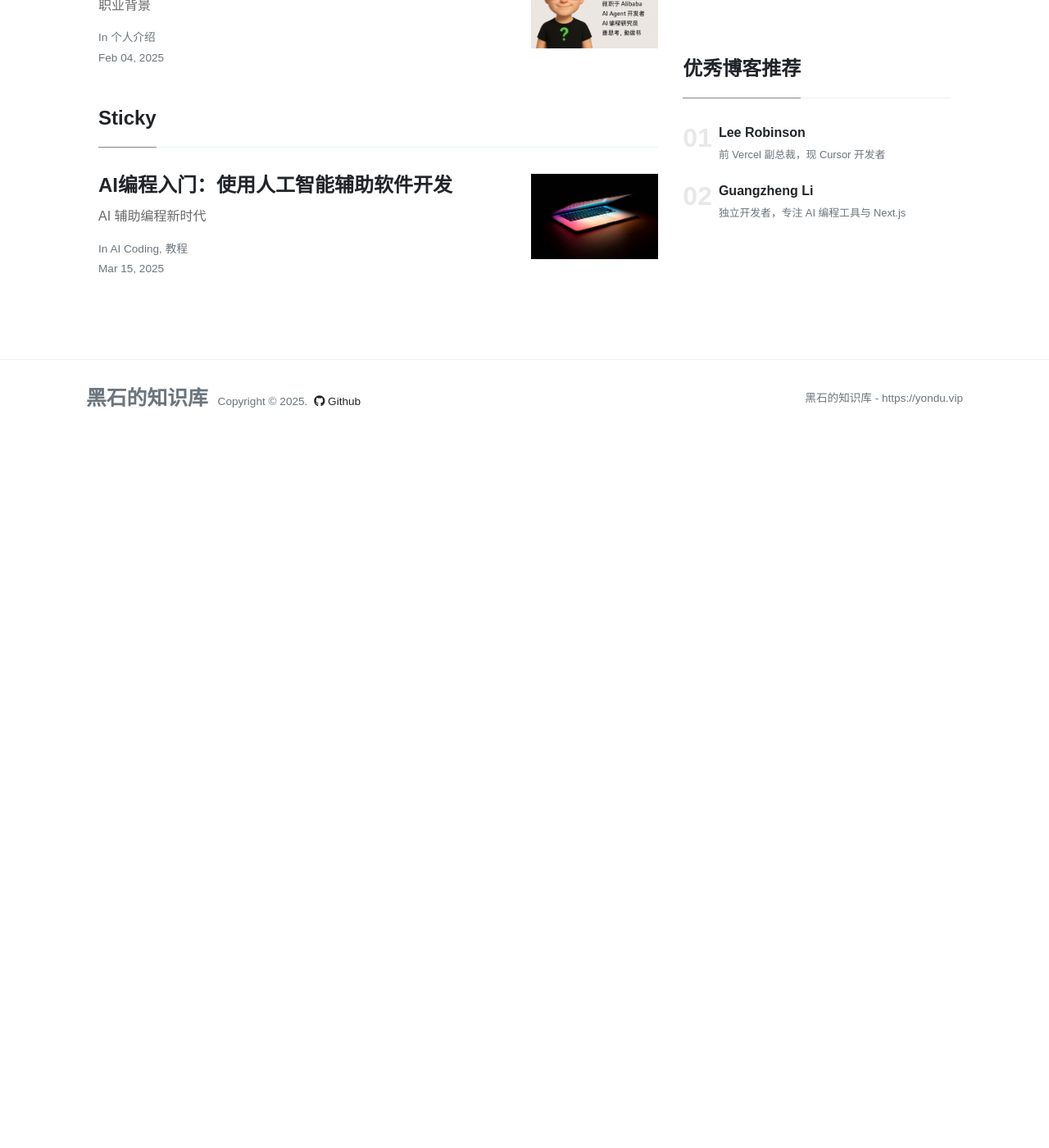
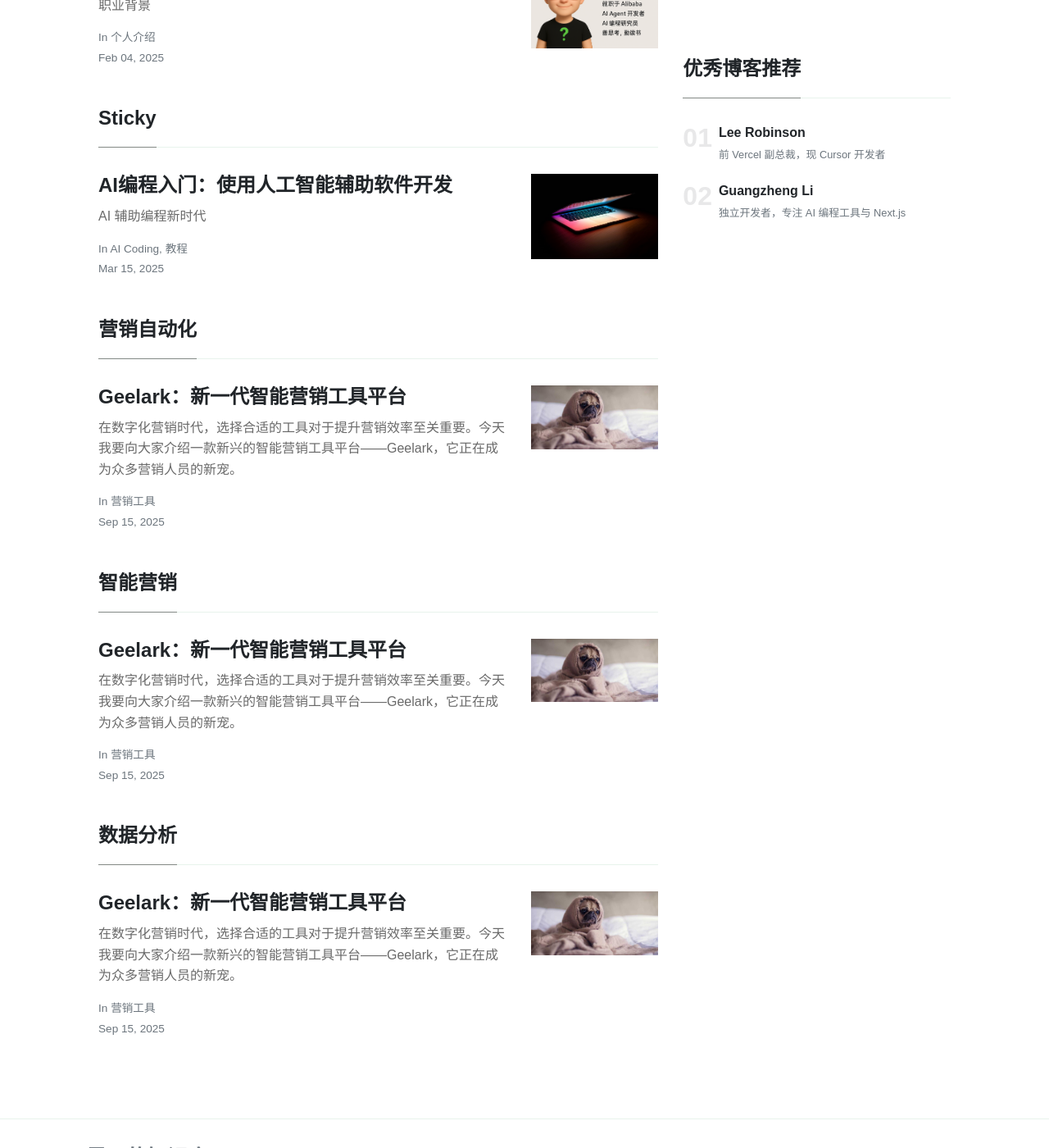
Before and after one commit to blackstoneblackstone/blackstoneblackstone.github.io, a Jekyll site: the page built from _pages/tags.html, in a window 1280 px wide and 1400 px high, scrolled down 270 px. Shown: the whole window at 82% size. Built offline with Jekyll 4.4.1, drawn with Linux system fonts in a browser that asks for light colours; nearby versions of some CDN libraries; a style sheet for code colours, icons or effects is not loaded; before the commit the page ends 900 px from its top, so only the background shows below that.

Commit message:
✨ feat: 新增营销工具页面，更新导航菜单以包含营销工具链接，优化侧边栏和文章布局，提升用户体验和内容可访问性。同时，删除关于页面和隐私政策页面，简化网站结构。

````diff
--- a/CLAUDE.md
+++ b/CLAUDE.md
@@ -5,6 +5,8 @@
 ## 项目概述
 
 这是一个基于 Jekyll 的静态网站，使用了 Mundana 主题，主要用于分享知识和经验。网站内容以博客文章形式组织，支持分类和标签功能。
+
+网站专注于AI编程、全栈开发、技术分享，特别关注AI开发工具和独立开发相关内容。
 
 ## 常用命令
 
@@ -34,15 +36,20 @@
 - `_config.yml` - Jekyll 配置文件
 
 ### 主要组件
-1. **首页** (`index.html`) - 显示最新文章列表
-2. **AI 开发工具页面** (`_pages/ai-coding-tools.html`) - 专门展示 AI 开发工具的分类页面
-3. **文章系统** - 使用 Markdown 编写，支持分类和标签
-4. **导航菜单** - 在 `_includes/menu-header.html` 中定义
+1. **首页** (`index.html`) - 显示最新文章列表，包含个人介绍区域和"Buy Me A Coffee"按钮
+2. **AI 开发工具页面** (`_pages/ai-coding-tools.html`) - 专门展示 AI 开发工具的分类页面，按子分类组织工具
+3. **独立开发页面** (`_pages/indie-dev.html`) - 专为独立开发者准备的工具和项目资源
+4. **营销工具页面** (`_pages/marketing-tools.html`) - 营销相关工具页面
+5. **课程页面** (`_pages/course.html`) - 课程相关内容页面
+6. **文章系统** - 使用 Markdown 编写，支持分类和标签，具有图片查看器功能
+7. **导航菜单** - 在 `_includes/menu-header.html` 中定义
 
 ### 主题和样式
 - 使用 Bootstrap 4 框架
 - 自定义样式在 `assets/css/custom.css` 中
 - 响应式设计，支持移动端浏览
+- 使用 Prism.js 进行代码高亮
+- 支持图片查看器功能（点击文章中的图片可放大查看）
 
 ## 开发注意事项
 
@@ -58,6 +65,7 @@
 tags: [标签1, 标签2]
 image: /assets/images/文章相关图片.png
 author: 作者名
+excerpt: 文章摘要，用于在列表页显示
 ---
 ```
 
@@ -77,3 +85,30 @@
 
 ### 样式定制
 自定义样式应添加到 `assets/css/custom.css` 文件中，避免修改主题核心样式文件。
+
+### 分类页面结构
+AI开发工具等分类页面使用特定的结构来组织内容：
+- 使用文章的第二个分类作为子分类进行分组展示
+- 具有侧边栏导航，可快速跳转到不同分类
+- 支持平滑滚动和高亮效果
+
+### SEO和结构化数据
+- 网站包含完整的SEO配置，包括Open Graph标签和Twitter Card标签
+- 支持结构化数据（JSON-LD）以提高搜索引擎可见性
+- 支持Google Analytics和Google Search Console集成
+
+## Cursor 规则
+- 新增工具和优秀项目时需要提供工具名、logo和网址
+- 工具和优秀项目的标题最多6个字
+
+## 技术栈
+- Jekyll 3.9.x (使用较旧版本以确保Apple Silicon兼容性)
+- Ruby
+- Bootstrap 4
+- Prism.js (代码高亮)
+- Lunr.js (搜索功能)
+- jQuery
+
+## 重要的配置文件
+- `_config.yml` - 网站的主要配置文件，包含SEO设置、社交链接、Giscus评论配置等
+- `Gemfile` - Ruby依赖管理文件
--- a/_includes/menu-header.html
+++ b/_includes/menu-header.html
@@ -16,6 +16,13 @@
 </li>
 <li class="nav-item">
   <a
+    class="nav-link {% if page.url == '/marketing-tools.html' %}active{% endif %}"
+    href="{{site.baseurl}}/marketing-tools.html"
+    >营销工具</a
+  >
+</li>
+<li class="nav-item">
+  <a
     class="nav-link {% if page.url == '/ai-coding-tools.html' %}active{% endif %}"
     href="{{site.baseurl}}/ai-coding-tools.html"
     >AI Coding Tools</a
--- a/_includes/sidebar.html
+++ b/_includes/sidebar.html
@@ -1,3 +1,3 @@
-<h5 class="mb-3">黑石的知识库</h5>
+<h5 class="mb-3"><img src="/assets/images/favicon.ico" alt="黑石的知识库" width="24" height="24" class="mr-2">黑石的知识库</h5>
 
 <p>欢迎访问黑石的知识库，在这里您可以找到有用的资源和分享的知识。</p>
--- a/_layouts/default.html
+++ b/_layouts/default.html
@@ -144,7 +144,10 @@
     <!-- Navbar -->
     <nav id="MagicMenu" class="topnav navbar navbar-expand-lg navbar-light bg-white fixed-top">
     <div class="container">
-        <a class="navbar-brand" href="{{ site.baseurl }}/index.html"><strong>{{site.name}}</strong></a>
+        <a class="navbar-brand" href="{{ site.baseurl }}/index.html">
+            <img src="/assets/images/favicon.ico" alt="网站图标" height="30px" style="margin-top: -5px;">
+            <strong>{{site.name}}</strong>
+        </a>
         <button class="navbar-toggler collapsed" type="button" data-toggle="collapse" data-target="#navbarColor02" aria-controls="navbarColor02" aria-expanded="false" aria-label="Toggle navigation">
         <span class="navbar-toggler-icon"></span>
         </button>
--- /dev/null
+++ b/_pages/marketing-tools.html
@@ -0,0 +1,79 @@
+---
+title: "营销工具"
+layout: default
+permalink: "/marketing-tools.html"
+---
+
+<div class="container">
+    <div class="row justify-content-center">
+        <div class="col-md-8">
+            <h1 class="mb-4 text-center">营销工具</h1>
+            <p class="text-center mb-5">在这里分享我在数字营销领域的经验和工具推荐，帮助你提升营销效率。</p>
+
+            {% comment %} 收集营销工具分类的文章 {% endcomment %}
+            {% assign marketing_posts = '' | split: '' %}
+            {% for post in site.posts %}
+              {% if post.categories contains '营销工具' %}
+                {% assign marketing_posts = marketing_posts | push: post %}
+              {% endif %}
+            {% endfor %}
+
+            {% if marketing_posts.size > 0 %}
+              {% for post in marketing_posts %}
+                <div class="mb-5">
+                  <div class="row">
+                    <div class="col-md-4">
+                      {% if post.image %}
+                        <a href="{{ post.url | relative_url }}">
+                          <img src="{{ post.image | relative_url }}" alt="{{ post.title }}" class="img-fluid rounded">
+                        </a>
+                      {% endif %}
+                    </div>
+                    <div class="col-md-8">
+                      <h3 class="h5 font-weight-bold mb-2">
+                        <a href="{{ post.url | relative_url }}" class="text-dark">{{ post.title }}</a>
+                      </h3>
+                      <p class="text-muted small mb-2">
+                        <time datetime="{{ post.date | date_to_xmlschema }}">{{ post.date | date: "%Y年%m月%d日" }}</time>
+                      </p>
+                      <p class="mb-3">{{ post.excerpt | strip_html | truncatewords: 30 }}</p>
+                      <a href="{{ post.url | relative_url }}" class="btn btn-sm btn-outline-primary">阅读全文</a>
+                    </div>
+                  </div>
+                </div>
+                <hr>
+              {% endfor %}
+            {% else %}
+              <div class="text-center py-5">
+                <p class="text-muted">暂无营销工具相关文章</p>
+              </div>
+            {% endif %}
+        </div>
+    </div>
+</div>
+
+<style>
+  .sticky-top-offset {
+    top: 80px;
+  }
+
+  .btn-outline-primary {
+    border-radius: 30px;
+    padding: 0.375rem 1.25rem;
+  }
+
+  .btn-outline-primary:hover {
+    transform: translateY(-2px);
+    box-shadow: 0 4px 8px rgba(0,123,255,0.15);
+  }
+
+  h1 {
+    color: #333;
+    font-weight: 700;
+  }
+
+  h3 a:hover {
+    color: #ff5c58 !important;
+    text-decoration: none;
+  }
+</style>
--- /dev/null
+++ b/_posts/2025-09-15-geelark-marketing-tool.md
@@ -0,0 +1,84 @@
+---
+layout: post
+title: "Geelark：新一代智能营销工具平台"
+date: 2025-09-15 20:00:00 +0800
+categories: [营销工具]
+tags: [营销自动化, 智能营销, 数据分析]
+image: /assets/images/marketing-tools.jpg
+author: 黑石
+---
+
+在数字化营销时代，选择合适的工具对于提升营销效率至关重要。今天我要向大家介绍一款新兴的智能营销工具平台——Geelark，它正在成为众多营销人员的新宠。
+
+## Geelark 简介
+
+Geelark 是一个集成了多种营销功能的智能平台，旨在帮助企业和个人更高效地执行营销活动。通过其直观的界面和强大的自动化功能，即使是营销新手也能快速上手并取得显著效果。
+
+## 核心功能
+
+### 1. 智能营销自动化
+Geelark 提供了强大的营销自动化功能，可以根据用户行为自动触发相应的营销活动：
+- 用户行为追踪和分析
+- 自动化邮件序列发送
+- 个性化内容推荐
+- 营销活动效果实时监控
+
+### 2. 多渠道整合
+平台支持多种营销渠道的统一管理：
+- 邮件营销
+- 社交媒体发布
+- 短信营销
+- 网站弹窗和通知
+
+### 3. 数据分析与洞察
+Geelark 内置了强大的数据分析工具，帮助你深入了解营销效果：
+- 实时数据仪表板
+- 用户行为热力图
+- 转化率分析
+- ROI 计算和报告
+
+### 4. 模板库和内容创作
+平台提供了丰富的模板和内容创作工具：
+- 预设的营销模板
+- 拖拽式编辑器
+- A/B 测试功能
+- 内容日历管理
+
+## 使用场景
+
+### 中小型企业营销
+对于资源有限的中小企业，Geelark 提供了一站式的营销解决方案，无需雇佣专业的营销团队即可实现高效的营销活动。
+
+### 电商营销
+电商平台可以通过 Geelark 实现购物车遗弃邮件提醒、个性化产品推荐、促销活动推送等功能，有效提升转化率。
+
+### 内容创作者
+博主、YouTuber 等内容创作者可以使用 Geelark 管理订阅者、发布内容更新通知、分析受众喜好，增强与粉丝的互动。
+
+## 优势特点
+
+### 易用性强
+Geelark 的界面设计简洁直观，即使没有技术背景的用户也能快速掌握各项功能。
+
+### 性价比高
+相比其他同类工具，Geelark 提供了更具竞争力的价格，特别适合预算有限的初创企业和个人用户。
+
+### 智能化程度高
+平台内置的 AI 功能可以帮助用户优化营销策略，提供个性化的建议和预测分析。
+
+### 扩展性好
+随着业务的发展，用户可以根据需要灵活升级套餐，添加更多功能模块。
+
+## 如何开始使用
+
+1. **注册账户**：访问 Geelark 官网，创建免费试用账户
+2. **配置基本信息**：设置品牌信息、目标受众等
+3. **连接渠道**：整合邮件、社交媒体等营销渠道
+4. **创建首个营销活动**：使用模板快速创建营销活动
+5. **监控和优化**：通过数据分析不断优化营销效果
+
+## 结语
+
+Geelark 作为一款新兴的智能营销工具平台，凭借其易用性、智能化和高性价比等特点，正在获得越来越多营销人员的青睐。如果你正在寻找一款能够提升营销效率的工具，不妨试试 Geelark，它可能会成为你营销工作中的得力助手。
+
+记住，工具的价值在于如何有效运用。选择适合自己的营销工具，并结合实际业务需求进行创新应用，才能在激烈的市场竞争中脱颖而出。
````
Also changed, not shown: _pages/about.md (deleted, +0 -8 lines), _pages/privacy-policy.md (deleted, +0 -43 lines), assets/images/marketing-tools.jpg (added).
